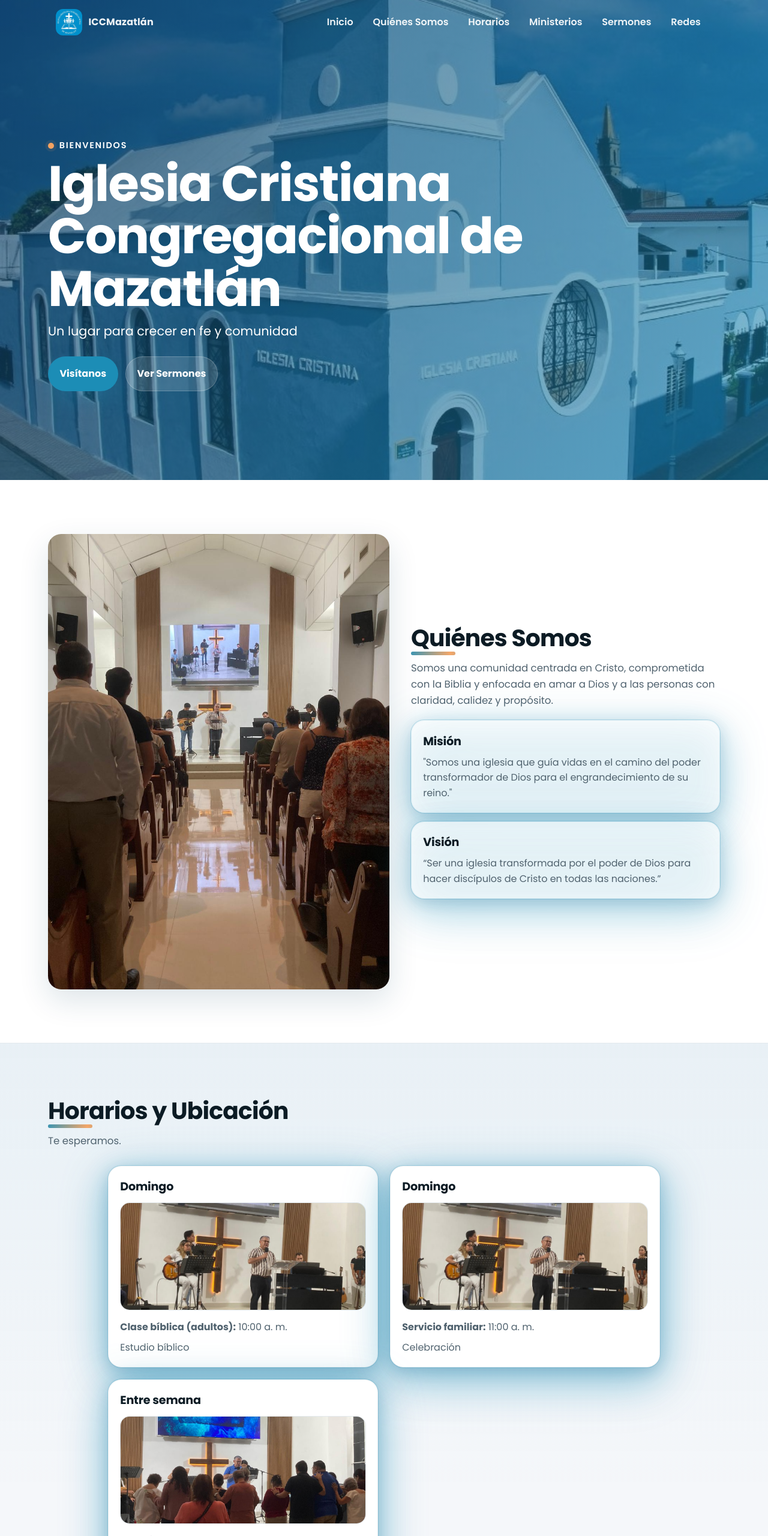
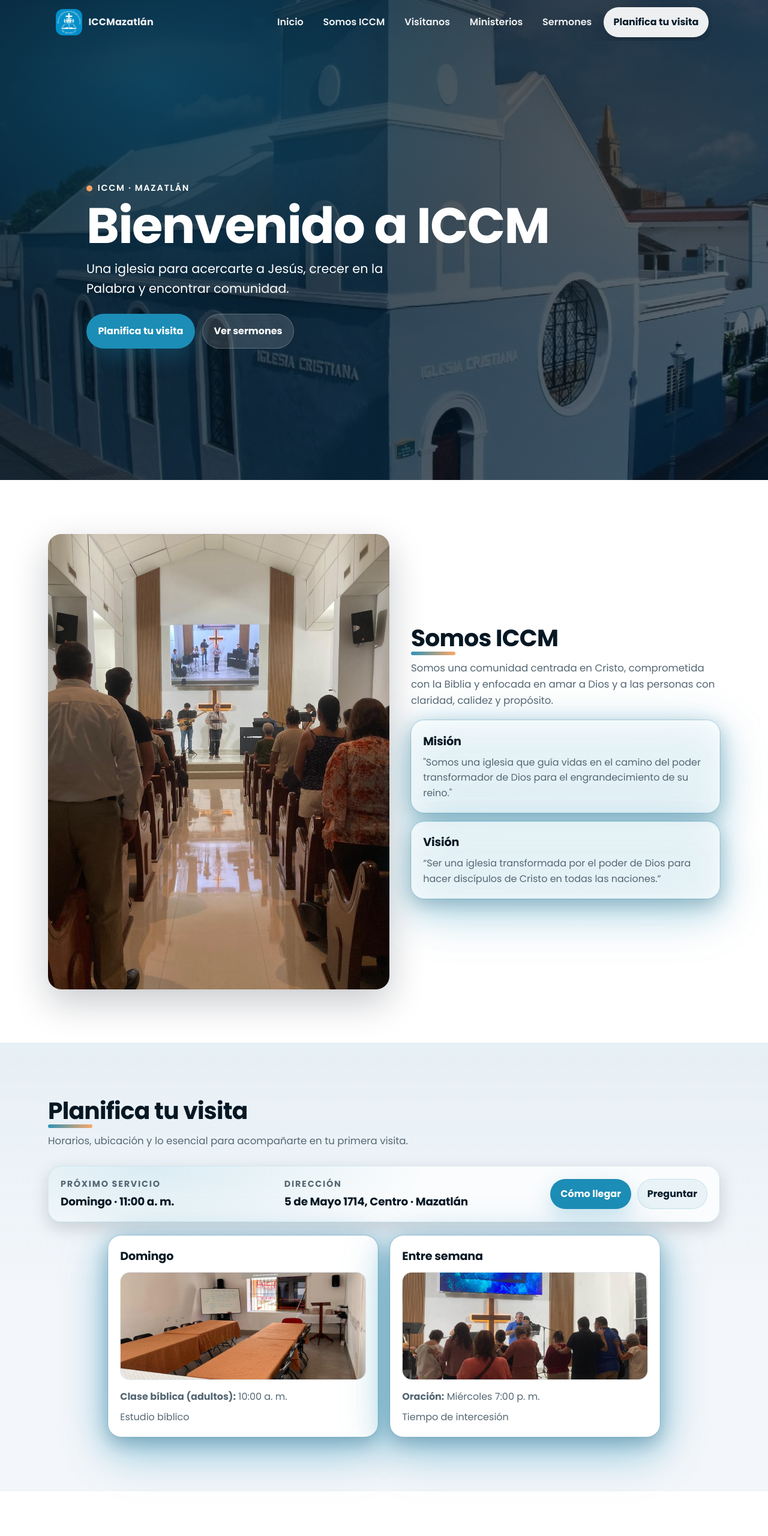
Before and after one commit to Wolffinsen287/ICCM, a plain HTML site: page index.html in a window 1280 px wide. Shown: the top 2560 px of the page at 60% size. Drawn offline with Linux system fonts and the light colour scheme; no server answers.

Commit message:
Update Domingo image to jpeg

```diff
--- a/css/styles.css
+++ b/css/styles.css
@@ -7,7 +7,7 @@
 
 :root {
   --c-primary: #1c8db6;
-  --c-primary-dark: #0f3d5e;
+  --c-primary-dark: #061b2a;
   --c-primary-hover: #187ca1;
 
   --c-white: #ffffff;
@@ -18,48 +18,48 @@
 
   --c-bg: #ffffff;
   --c-bg-rgb: 255, 255, 255;
-  --c-bg-soft: #f5f7fa;
+  --c-bg-soft: #f3f6fa;
 
   --c-surface: #ffffff;
   --c-surface-rgb: 255, 255, 255;
   --c-surface-2: #f5f7fa;
 
-  --c-text: #0c1b24;
-  --c-muted: #51636f;
+  --c-text: #071824;
+  --c-muted: #556773;
   --c-accent: #f4a261;
 
   --c-border: rgba(15, 61, 94, 0.12);
   --c-border-soft: rgba(15, 61, 94, 0.08);
 
   /* Superficie oscura usada en secciones dark (en ambos temas) */
-  --c-dark-bg: #071b27;
-  --c-dark-rgb: 7, 27, 39;
+  --c-dark-bg: #041724;
+  --c-dark-rgb: 4, 23, 36;
   --c-on-dark: rgba(255, 255, 255, 0.92);
   --c-on-dark-muted: rgba(255, 255, 255, 0.74);
 
   /* Navbar tokens */
   --nav-fg: rgba(255, 255, 255, 0.92);
-  --nav-fg-scrolled: var(--c-primary-dark);
-  --nav-bg-scrolled: rgba(255, 255, 255, 0.92);
-  --nav-border-scrolled: rgba(15, 61, 94, 0.10);
-  --nav-control-bg: rgba(255, 255, 255, 0.7);
-  --nav-control-border: rgba(15, 61, 94, 0.18);
+  --nav-fg-scrolled: rgba(255, 255, 255, 0.92);
+  --nav-bg-scrolled: rgba(var(--c-dark-rgb), 0.78);
+  --nav-border-scrolled: rgba(255, 255, 255, 0.12);
+  --nav-control-bg: rgba(255, 255, 255, 0.10);
+  --nav-control-border: rgba(255, 255, 255, 0.18);
   --nav-link-hover: rgba(28, 141, 182, 0.10);
 
   --radius-sm: 12px;
   --radius-md: 16px;
   --radius-lg: 22px;
 
-  --shadow-sm: 0 8px 22px rgba(15, 61, 94, 0.10);
-  --shadow-md: 0 18px 50px rgba(15, 61, 94, 0.14);
+  --shadow-sm: 0 10px 28px rgba(3, 18, 30, 0.16);
+  --shadow-md: 0 22px 60px rgba(3, 18, 30, 0.22);
 
   --container: 1120px;
   --nav-h: 74px;
 
   --ease: cubic-bezier(.2, .8, .2, 1);
 
-  --anim-dur: 700ms;
-  --anim-distance: 14px;
+  --anim-dur: 760ms;
+  --anim-distance: 16px;
 
   --card-media-h: clamp(150px, 18vw, 180px);
 
@@ -236,6 +236,30 @@ a {
   transition: background 200ms var(--ease), box-shadow 200ms var(--ease), backdrop-filter 200ms var(--ease), border-color 200ms var(--ease);
 }
 
+/* CTA dentro del navbar */
+.nav__cta {
+  display: grid;
+}
+
+.nav__links .btn {
+  width: 100%;
+}
+
+.nav .nav__cta .btn--primary {
+  background: rgba(255, 255, 255, 0.92);
+  color: var(--c-primary-dark);
+  border-color: rgba(255, 255, 255, 0.20);
+  box-shadow: 0 16px 44px rgba(0, 0, 0, 0.22);
+}
+
+.nav .nav__cta .btn--primary:hover,
+.nav .nav__cta .btn--primary:focus-visible {
+  outline: none;
+  background: rgba(255, 255, 255, 0.98);
+  border-color: rgba(28, 141, 182, 0.38);
+  box-shadow: 0 18px 52px rgba(0, 0, 0, 0.26);
+}
+
 .nav.is-scrolled .nav__inner {
   background: var(--nav-bg-scrolled);
   box-shadow: var(--shadow-sm);
@@ -421,6 +445,10 @@ a {
   .nav__link:focus-visible {
     background: rgba(255, 255, 255, 0.10);
   }
+
+  .nav__links .btn {
+    width: auto;
+  }
 }
 
 /* ----------------------
@@ -447,11 +475,10 @@ a {
 .hero__overlay {
   position: absolute;
   inset: 0;
-  background: linear-gradient(
-      120deg,
-      rgba(15, 61, 94, 0.65),
-      rgba(28, 141, 182, 0.55)
-    );
+  background:
+    radial-gradient(1100px 680px at 20% 18%, rgba(28, 141, 182, 0.30), transparent 55%),
+    radial-gradient(1000px 620px at 85% 28%, rgba(244, 162, 97, 0.14), transparent 60%),
+    linear-gradient(120deg, rgba(var(--c-dark-rgb), 0.88), rgba(var(--c-dark-rgb), 0.62));
 }
 
 .hero__content {
@@ -459,6 +486,7 @@ a {
   padding: 4rem 0 3.5rem;
   color: var(--c-white);
   text-align: left;
+  max-width: 62rem;
 }
 
 .hero__eyebrow {
@@ -505,6 +533,59 @@ a {
   font-size: clamp(1.05rem, 2.2vw, 1.3rem);
   max-width: 42ch;
   opacity: 0.95;
+}
+
+/* ----------------------
+   Visita (Próximo servicio)
+---------------------- */
+
+.visit-strip {
+  border-radius: var(--radius-lg);
+  border: 1px solid rgba(28, 141, 182, 0.16);
+  background:
+    radial-gradient(760px 260px at 15% 0%, rgba(28, 141, 182, 0.14), transparent 60%),
+    rgba(var(--c-surface-rgb), 0.72);
+  box-shadow: var(--shadow-sm);
+  padding: 1.1rem;
+  display: grid;
+  gap: 1rem;
+  align-items: center;
+  margin-bottom: 1.35rem;
+}
+
+.visit-strip__label {
+  margin: 0;
+  font-size: .9rem;
+  letter-spacing: 0.12em;
+  text-transform: uppercase;
+  color: var(--c-muted);
+  font-weight: 700;
+}
+
+.visit-strip__value {
+  margin: .15rem 0 0;
+  font-weight: 800;
+  font-size: 1.15rem;
+  letter-spacing: -0.01em;
+  color: var(--c-text);
+}
+
+.visit-strip__actions {
+  display: flex;
+  flex-wrap: wrap;
+  gap: .6rem;
+}
+
+@media (min-width: 900px) {
+  .visit-strip {
+    grid-template-columns: 1fr 1.2fr auto;
+    gap: 1.25rem;
+    padding: 1.15rem 1.25rem;
+  }
+
+  .visit-strip__actions {
+    justify-content: flex-end;
+  }
 }
 
 .hero__actions {
--- a/index.html
+++ b/index.html
@@ -95,11 +95,11 @@
           <div class="nav__menu" id="navMenu">
             <ul class="nav__links">
               <li><a class="nav__link" href="#inicio">Inicio</a></li>
-              <li><a class="nav__link" href="#quienes">Quiénes Somos</a></li>
-              <li><a class="nav__link" href="#horarios">Horarios</a></li>
+              <li><a class="nav__link" href="#quienes">Somos ICCM</a></li>
+              <li><a class="nav__link" href="#horarios">Visítanos</a></li>
               <li><a class="nav__link" href="#ministerios">Ministerios</a></li>
               <li><a class="nav__link" href="#sermones">Sermones</a></li>
-              <li><a class="nav__link" href="#contacto">Redes</a></li>
+              <li class="nav__cta"><a class="btn btn--primary btn--sm" href="#horarios">Planifica tu visita</a></li>
             </ul>
           </div>
         </div>
@@ -111,13 +111,15 @@
         <div class="hero__overlay" aria-hidden="true"></div>
 
         <div class="container hero__content">
-          <p class="hero__eyebrow animate animate--up delay-1">Bienvenidos</p>
-          <h1 class="hero__headline animate animate--up delay-2">Iglesia Cristiana Congregacional de Mazatlán</h1>
-          <p class="hero__subhead animate animate--up delay-3">Un lugar para crecer en fe y comunidad</p>
+          <p class="hero__eyebrow animate animate--up delay-1">ICCM · Mazatlán</p>
+          <h1 class="hero__headline animate animate--up delay-2">Bienvenido a ICCM</h1>
+          <p class="hero__subhead animate animate--up delay-3">
+            Una iglesia para acercarte a Jesús, crecer en la Palabra y encontrar comunidad.
+          </p>
 
           <div class="hero__actions">
-            <a class="btn btn--primary animate animate--up delay-4" href="#horarios">Visítanos</a>
-            <a class="btn btn--ghost animate animate--up delay-5" href="#sermones">Ver Sermones</a>
+            <a class="btn btn--primary animate animate--up delay-4" href="#horarios">Planifica tu visita</a>
+            <a class="btn btn--ghost animate animate--up delay-5" href="#sermones">Ver sermones</a>
           </div>
         </div>
       </section>
@@ -138,7 +140,7 @@
           </div>
 
           <div class="content animate animate--right">
-            <h2 class="section__title">Quiénes Somos</h2>
+            <h2 class="section__title">Somos ICCM</h2>
             <p class="section__lead">
               Somos una comunidad centrada en Cristo, comprometida con la Biblia y enfocada en amar a Dios y a las
               personas con claridad, calidez y propósito.
@@ -166,8 +168,30 @@
       <section class="section section--alt" id="horarios">
         <div class="container">
           <div class="section__head animate animate--up">
-            <h2 class="section__title">Horarios y Ubicación</h2>
-            <p class="section__lead">Te esperamos.</p>
+            <h2 class="section__title">Planifica tu visita</h2>
+            <p class="section__lead">Horarios, ubicación y lo esencial para acompañarte en tu primera visita.</p>
+          </div>
+
+          <div class="visit-strip animate animate--up" aria-label="Próximo servicio">
+            <div class="visit-strip__item">
+              <p class="visit-strip__label">Próximo servicio</p>
+              <p class="visit-strip__value">Domingo · 11:00 a. m.</p>
+            </div>
+            <div class="visit-strip__item">
+              <p class="visit-strip__label">Dirección</p>
+              <p class="visit-strip__value">5 de Mayo 1714, Centro · Mazatlán</p>
+            </div>
+            <div class="visit-strip__actions">
+              <a
+                class="btn btn--primary btn--sm"
+                href="https://www.google.com/maps/dir/?api=1&destination=5%20de%20Mayo%201714%2C%20Centro%2C%2082100%20Mazatl%C3%A1n%2C%20Sin.%2C%20M%C3%A9xico"
+                target="_blank"
+                rel="noreferrer"
+              >
+                Cómo llegar
+              </a>
+              <a class="btn btn--ghost btn--sm" href="#contacto">Preguntar</a>
+            </div>
           </div>
 
           <div class="grid-3 grid-3--horarios">
@@ -175,7 +199,7 @@
               <h3 class="card__title">Domingo</h3>
               <img
                 class="card__media"
-                src="images/Domingo.jpg"
+                src="images/Domingo.jpeg"
                 alt="Clase bíblica de adultos"
                 loading="lazy"
                 decoding="async"
@@ -184,21 +208,6 @@
               />
               <p class="card__text"><strong>Clase bíblica (adultos):</strong> 10:00 a. m.</p>
               <p class="card__meta">Estudio bíblico</p>
-            </article>
-
-            <article class="card card--hover animate animate--up" aria-label="Horario domingo - servicio familiar">
-              <h3 class="card__title">Domingo</h3>
-              <img
-                class="card__media"
-                src="images/Domingo.jpg"
-                alt="Servicio familiar dominical"
-                loading="lazy"
-                decoding="async"
-                width="800"
-                height="520"
-              />
-              <p class="card__text"><strong>Servicio familiar:</strong> 11:00 a. m.</p>
-              <p class="card__meta">Celebración</p>
             </article>
 
             <article class="card card--hover animate animate--up" aria-label="Horario entre semana">
@@ -215,40 +224,6 @@
               <p class="card__text"><strong>Oración:</strong> Miércoles 7:00 p. m.</p>
               <p class="card__meta">Tiempo de intercesión</p>
             </article>
-          </div>
-
-          <div class="location animate animate--up">
-            <div class="location__info">
-              <h3 class="location__title">Dirección</h3>
-              <p class="location__text">
-                Mazatlán, Sinaloa, México
-              </p>
-
-              <div class="location__actions">
-                <a
-                  class="btn btn--primary btn--sm"
-                  href="https://www.google.com/maps/dir/?api=1&destination=5%20de%20Mayo%201714%2C%20Centro%2C%2082100%20Mazatl%C3%A1n%2C%20Sin.%2C%20M%C3%A9xico"
-                  target="_blank"
-                  rel="noreferrer"
-                >
-                  Abrir en Google Maps
-                </a>
-                <a class="btn btn--ghost btn--sm" href="#contacto">Síguenos</a>
-              </div>
-            </div>
-
-            <div class="location__map" aria-label="Mapa">
-              <iframe
-                title="Mapa (5 de Mayo 1714, Centro, Mazatlán)"
-                loading="lazy"
-                referrerpolicy="no-referrer-when-downgrade"
-                src="https://www.google.com/maps?q=5%20de%20Mayo%201714%2C%20Centro%2C%2082100%20Mazatl%C3%A1n%2C%20Sin.%2C%20M%C3%A9xico&output=embed"
-                width="100%"
-                height="360"
-                style="border: 0"
-                allowfullscreen=""
-              ></iframe>
-            </div>
           </div>
         </div>
       </section>
@@ -390,8 +365,8 @@
       <section class="section section--alt" id="contacto">
         <div class="container">
           <div class="section__head animate animate--up">
-            <h2 class="section__title">Redes</h2>
-            <p class="section__lead">Conéctate con nosotros en Facebook e Instagram.</p>
+            <h2 class="section__title">Te esperamos</h2>
+            <p class="section__lead">¿Es tu primera vez? Queremos ayudarte a llegar y sentirte en casa.</p>
           </div>
 
           <div class="grid-2">
@@ -453,9 +428,19 @@
 
             <div class="contact-side animate animate--right">
               <div class="card card--hover">
-                <h3 class="card__title">Llamado a la acción</h3>
-                <p class="card__text">¿Es tu primera vez? Nos encantará recibirte este domingo.</p>
-                <a class="btn btn--primary" href="#horarios">Ver horarios</a>
+                <h3 class="card__title">Planifica tu visita</h3>
+                <p class="card__text">Conoce horarios, ubicación y lo que puedes esperar este domingo.</p>
+                <div class="btn-row">
+                  <a class="btn btn--primary" href="#horarios">Ver horarios</a>
+                  <a
+                    class="btn btn--ghost"
+                    href="https://www.google.com/maps/dir/?api=1&destination=5%20de%20Mayo%201714%2C%20Centro%2C%2082100%20Mazatl%C3%A1n%2C%20Sin.%2C%20M%C3%A9xico"
+                    target="_blank"
+                    rel="noreferrer"
+                  >
+                    Cómo llegar
+                  </a>
+                </div>
               </div>
             </div>
           </div>
@@ -482,10 +467,10 @@
         </div>
 
         <nav class="footer__links" aria-label="Enlaces rápidos">
-          <a href="#quienes">Quiénes Somos</a>
-          <a href="#horarios">Horarios</a>
+          <a href="#quienes">Somos ICCM</a>
+          <a href="#horarios">Visítanos</a>
           <a href="#ministerios">Ministerios</a>
-          <a href="#contacto">Redes</a>
+          <a href="#sermones">Sermones</a>
         </nav>
 
         <div class="footer__social" aria-label="Redes sociales">
```
Also changed, not shown: images/Domingo.jpeg (added), images/Domingo.jpg (deleted).
